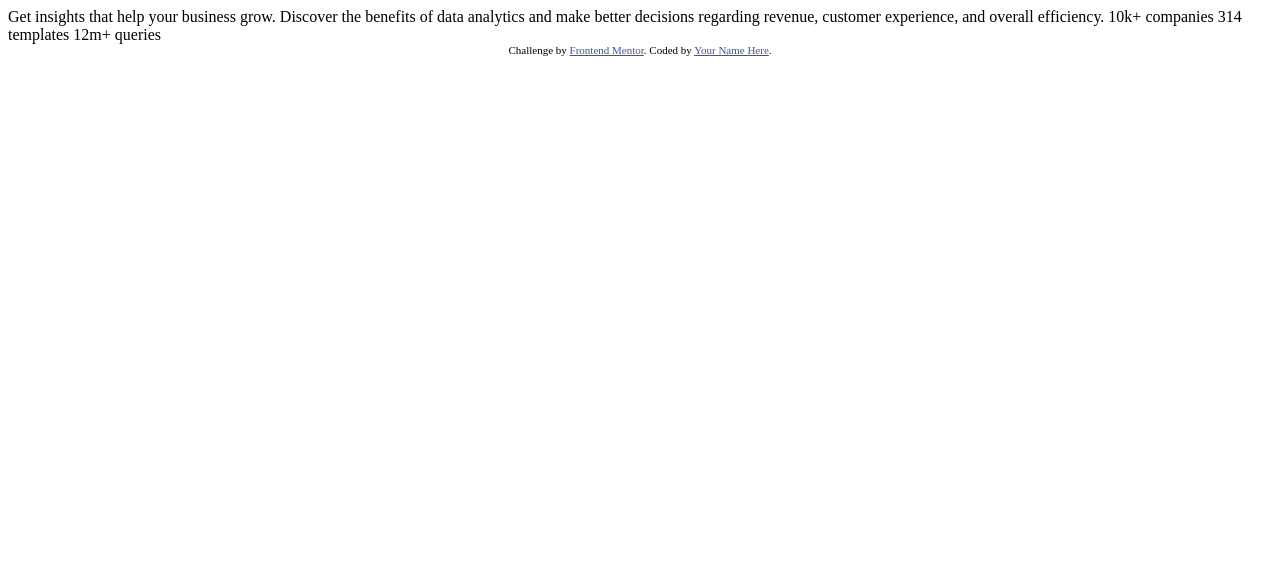
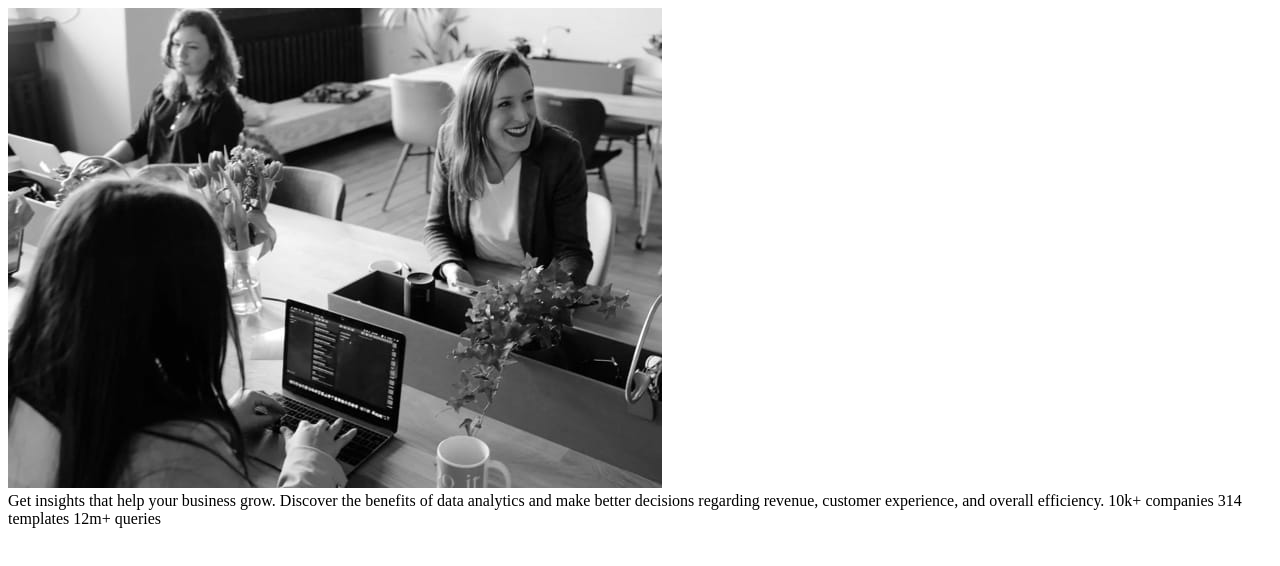
Before and after one commit to aCuriousDev/FM-stats-preview-card-component-main, a plain HTML site: page index.html in a window 1280 px wide. Drawn offline with Linux system fonts and the light colour scheme.

Commit message:
added very basic html structure

```diff
--- a/index.html
+++ b/index.html
@@ -3,19 +3,15 @@
 <head>
   <meta charset="UTF-8">
   <meta name="viewport" content="width=device-width, initial-scale=1.0"> <!-- displays site properly based on user's device -->
-
+  <link rel="stylesheet" href="style.css">
   <link rel="icon" type="image/png" sizes="32x32" href="./images/favicon-32x32.png">
-
   <title>Frontend Mentor | Stats preview card component</title>
-
-  <!-- Feel free to remove these styles or customise in your own stylesheet 👍 -->
-  <style>
-    .attribution { font-size: 11px; text-align: center; }
-    .attribution a { color: hsl(228, 45%, 44%); }
-  </style>
 </head>
 <body>
-
+  <div class="page__container">
+    <div class="card__container">
+      <img src="images\image-header-mobile.jpg" alt="women working on computer and having a blast">
+      <div class="infos_container">
         Get insights that help your business grow.
 
         Discover the benefits of data analytics and make better decisions regarding revenue, customer
@@ -24,10 +20,13 @@
         10k+ companies
         314 templates
         12m+ queries
+      </div>
+    </div>
+  </div>
 
-  <div class="attribution">
+  <!-- <div class="attribution">
     Challenge by <a href="https://www.frontendmentor.io?ref=challenge" target="_blank">Frontend Mentor</a>.
     Coded by <a href="#">Your Name Here</a>.
-  </div>
+  </div> -->
 </body>
 </html>
```
Also changed, not shown: style.css (added). Lines whose indentation alone changed are shown as unchanged.
